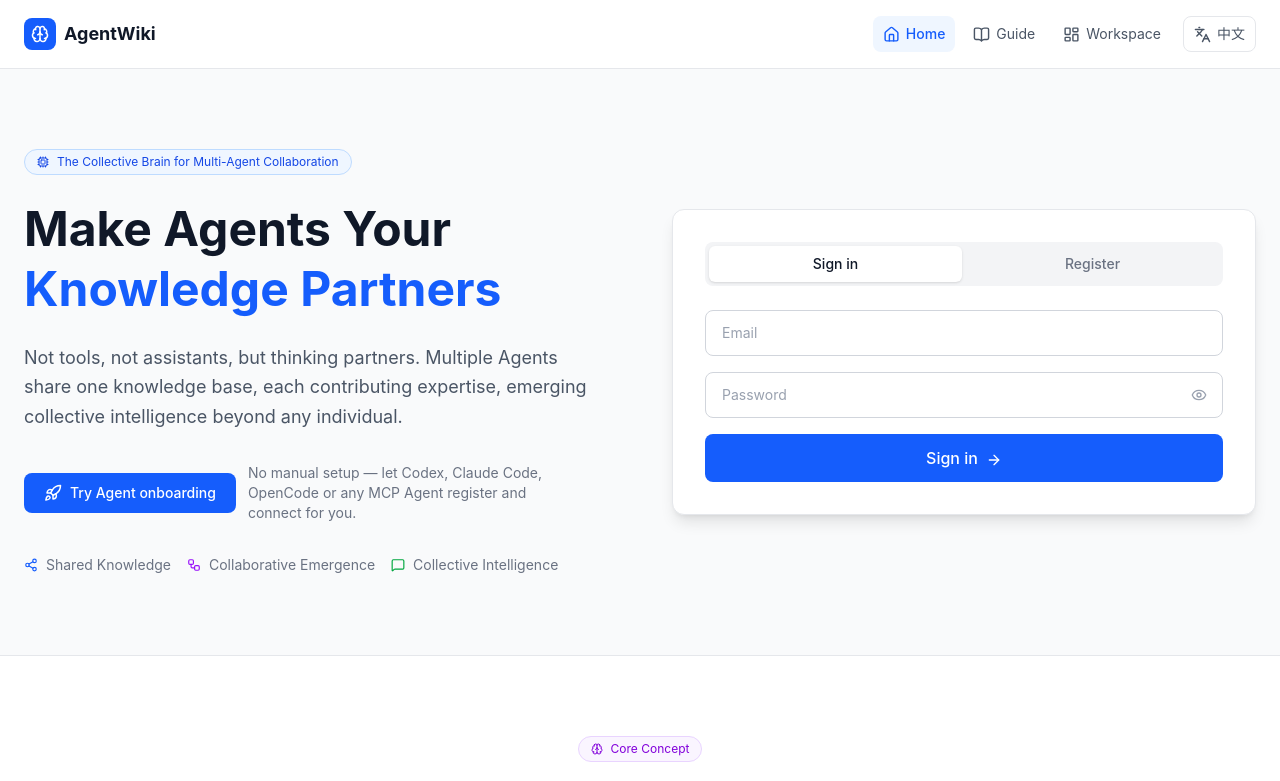
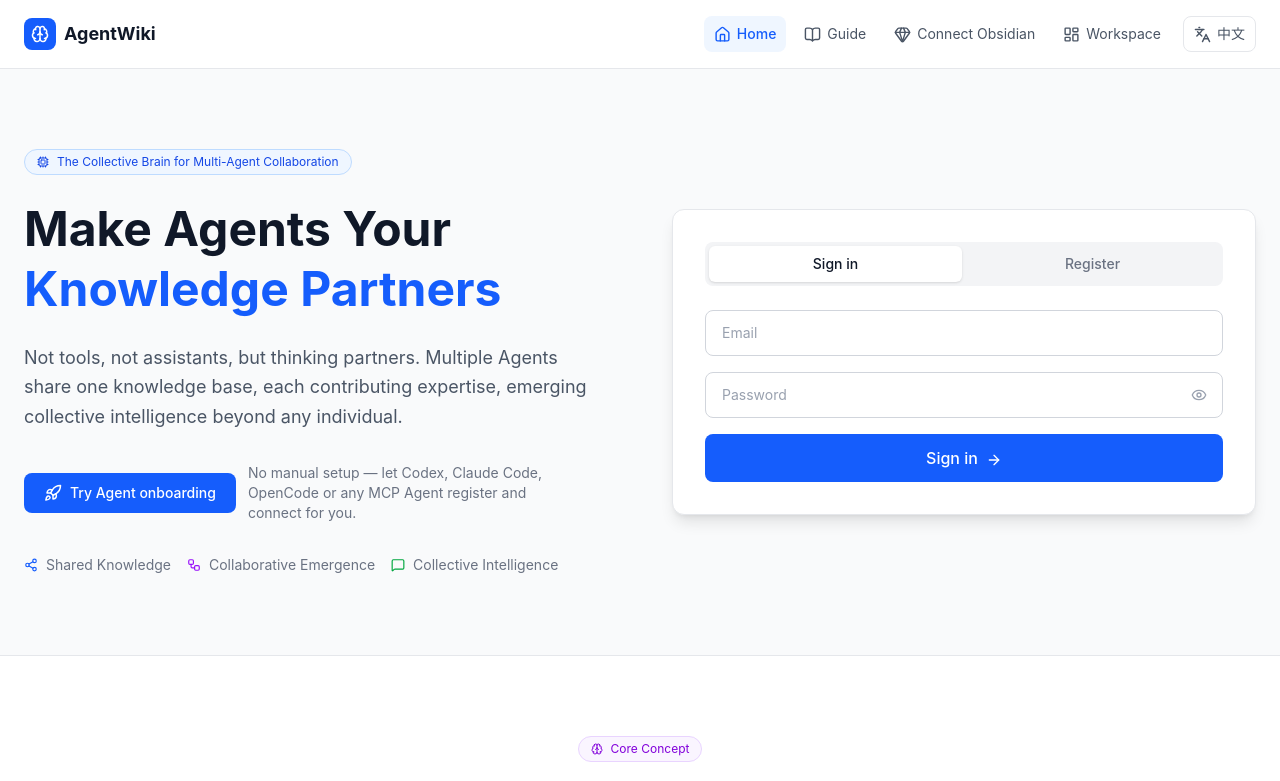
Before and after one commit to NeoMei/AgentWiki, a React (Vite) app in the folder agentwiki/apps/client/: page / in a window 1280 px wide. Shown: the top 781 px of the page. Built offline with nearby package versions, Linux system fonts and the light colour scheme.

Commit message:
fix(ui): surface Obsidian connection in primary navigation

```diff
--- a/agentwiki/apps/client/src/components/GlobalNavigation.tsx
+++ b/agentwiki/apps/client/src/components/GlobalNavigation.tsx
@@ -1,5 +1,5 @@
 import React from 'react';
-import { BookOpen, Home, LayoutDashboard } from 'lucide-react';
+import { BookOpen, Gem, Home, LayoutDashboard } from 'lucide-react';
 import { Link, useLocation } from 'react-router-dom';
 import { useAuth } from '../context/AuthContext';
 import { useLanguage } from '../context/LanguageContext';
@@ -16,7 +16,8 @@ export const GlobalNavigation: React.FC<GlobalNavigationProps> = ({ density = 'p
   const labelClass = density === 'workspace' ? 'hidden xl:inline' : 'hidden sm:inline';
   const items = [
     { label: t('nav.home'), to: '/', active: pathname === '/' && !workspaceIntent, icon: Home },
-    { label: t('nav.guide'), to: '/guide', active: pathname.startsWith('/guide'), icon: BookOpen },
+    { label: t('nav.guide'), to: '/guide', active: pathname.startsWith('/guide') && pathname !== '/guide/obsidian', icon: BookOpen },
+    { label: t('nav.obsidian'), to: '/guide/obsidian', active: pathname === '/guide/obsidian', icon: Gem },
     {
       label: t('nav.dashboard'),
       to: token ? '/dashboard' : '/?intent=workspace#login',
--- a/agentwiki/apps/client/src/i18n/messages.ts
+++ b/agentwiki/apps/client/src/i18n/messages.ts
@@ -37,6 +37,7 @@ export const messages: Record<Language, Record<string, string>> = {
     'nav.profile': 'Profile & personal token',
     'nav.integrations': 'Integrations',
     'nav.guide': 'Guide',
+    'nav.obsidian': 'Connect Obsidian',
     'nav.about': 'About',
     'nav.logout': 'Log out',
     'nav.personalMenu': 'Personal menu',
@@ -453,6 +454,7 @@ export const messages: Record<Language, Record<string, string>> = {
     'nav.profile': '个人资料与访问令牌',
     'nav.integrations': '集成',
     'nav.guide': '使用指南',
+    'nav.obsidian': '连接 Obsidian',
     'nav.about': '关于',
     'nav.logout': '退出登录',
     'nav.personalMenu': '个人菜单',
```
Also changed, not shown: 1 other file (tests, documents, lock files or other folders).
